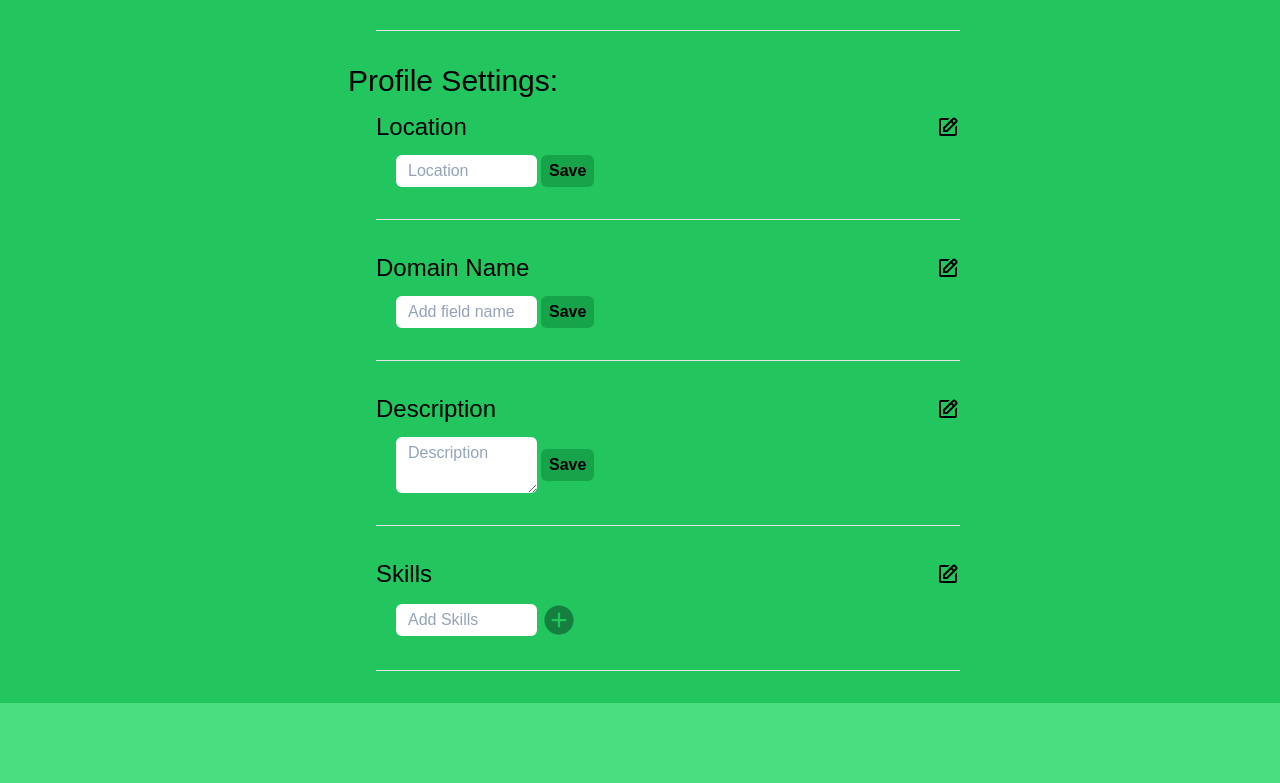
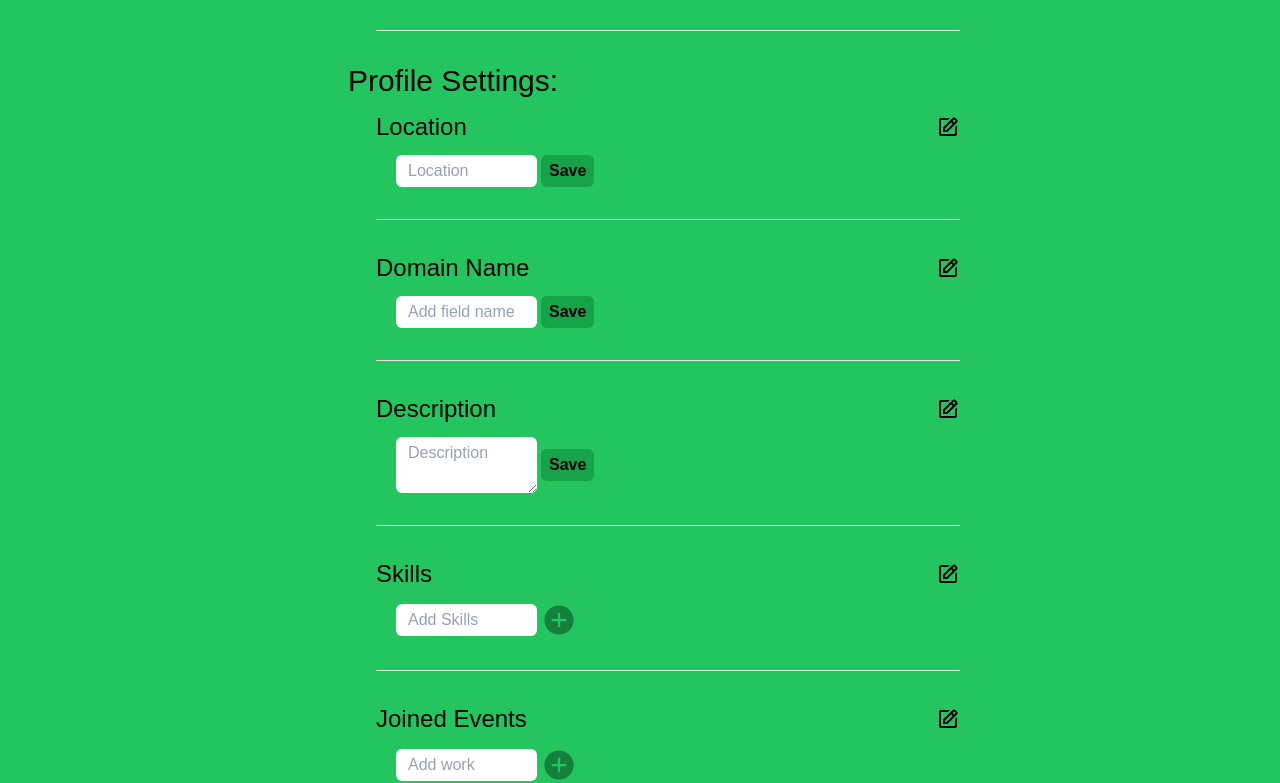
Before and after one commit to Kiritsu0/VolunteerHub, a Next.js app: page /home/volunteer/settings in a window 1280 px wide. Shown: the part 560-1343 px from the top of the page. Before the commit the page ends 1263 px from the top, so only its background shows below. Built offline with nearby package versions, Linux system fonts and the light colour scheme; no server answers.

Commit message:
debug skillDelete bug

```diff
--- a/app/home/volunteer/settings/page.js
+++ b/app/home/volunteer/settings/page.js
@@ -11,6 +11,7 @@ import { IoIosAddCircle } from "react-icons/io";
 import { RxCross2 } from "react-icons/rx";
 
 const Settings = () => {
+// Variables
   const { data: session } = useSession();
   const [location, setLocation] = useState("Location")
   const [domainName, setDomainName] = useState("Add field name")
@@ -18,6 +19,9 @@ const Settings = () => {
   const [skills, setSkills] = useState([])
 
 
+// Functions
+
+  // Location
   const handleLocation = (event) => {
     event.preventDefault(); // Prevents the default form submission(default behavior sends a request to the server that reloads the page)
     const inputValue = event.target.elements["inputName"].value;
@@ -27,6 +31,7 @@ const Settings = () => {
     }
   };
 
+  // Domain Name
   const handleDomain = (event) => {
     event.preventDefault();
     const inputValue = event.target.elements["inputName"].value;
@@ -36,6 +41,7 @@ const Settings = () => {
     }
   };
 
+  // Description
   const handleDescription = (event) => {
     event.preventDefault();
     const inputValue = event.target.elements["inputName"].value;
@@ -45,17 +51,23 @@ const Settings = () => {
     }
   };
 
+  // Delete skills
   const handleSkillsDelete = (index) => {
-    setSkills((prevSkills) => prevSkills.filter((_, i) => i !== index));
+    setSkills((prevSkills) => {
+      const newSkills = [...prevSkills];
+      newSkills[index] = "";
+      return newSkills;
+    });
   }
 
-  const handleSkills = (event) => {
+  // Add skills
+  const handleAddSkills = (event) => {
     event.preventDefault();
     const inputValue = event.target.elements["inputName"].value;
     if (inputValue) {
       setSkills(previous => [...previous,
       (
-        <span key={previous.length} className="bg-white rounded-md inline-flex items-center px-2 py-1 gap-3 mr-4">
+        <span key={previous.length} className="bg-white rounded-md inline-flex items-center px-2 py-1 gap-3 mr-4 mt-5">
           {inputValue}
           <RxCross2
             className="hover:bg-slate-200 cursor-pointer rounded-full"
@@ -145,7 +157,7 @@ const Settings = () => {
               <h2 className="text-2xl font-extralight">Skills</h2>
               <BiEdit className="text-2xl"/>
             </div>
-            <form onSubmit={handleSkills} className="flex items-center gap-1 ml-5">
+            <form onSubmit={handleAddSkills} className="flex items-center gap-1 ml-5">
               <input
                 name="inputName"
                 placeholder="Add Skills"
@@ -157,10 +169,27 @@ const Settings = () => {
                 <IoIosAddCircle className="text-4xl text-green-700 hover:opacity-80"/>
               </button>
             </form>
-            <div className="mt-4 ml-7">
+            <div className="ml-7">
               {skills}
             </div>
             <hr className="my-8"/>
+
+            <div className="flex justify-between mb-3 items-center">
+              <h2 className="text-2xl font-extralight">Joined Events</h2>
+                <BiEdit className="text-2xl"/>
+            </div>
+            <form onSubmit={""} className="flex items-center gap-1 ml-5">
+              <input
+                name="inputName"
+                placeholder="Add work"
+                className="rounded-md px-3 py-1 placeholder-slate-400 outline-none w-1/4 min-w-24"
+              />
+              <button
+                type="submit"
+                className="bg-green-500 rounded-full font-semibold">
+                <IoIosAddCircle className="text-4xl text-green-700 hover:opacity-80"/>
+              </button>
+            </form>
         </div>
       </div>
     </div>
--- a/components/loginform.js
+++ b/components/loginform.js
@@ -9,19 +9,18 @@ import Link from "next/link";
 import { signIn } from "next-auth/react";
 
 const LoginForm = () => {
+// Variables
   const [email, setEmail] = useState("");
   const [password, setPassword] = useState("");
   const [loading, setLoading] = useState(false);
   const [error, setError] = useState("");
   const router = useRouter();
 
+// Functions
+
+  // Handling Login
   const handleSubmit = async (e) => {
     e.preventDefault();
-
-    if (!email || !password) {
-      setError("All Fields Required");
-      return;
-    }
 
     if (!email.endsWith("@gmail.com")) {
       setError("Email must ends with @gmail.com");
--- a/components/signupForm.js
+++ b/components/signupForm.js
@@ -1,19 +1,19 @@
 "use client";
 
-import { FaUser } from "react-icons/fa";
-import { CgSpinner } from "react-icons/cg";
 import { useRouter, useSearchParams } from "next/navigation";
 import Link from "next/link";
 import { useState } from "react";
 import { signIn } from "next-auth/react";
 
+// Icons
+import { FaUser } from "react-icons/fa";
+import { CgSpinner } from "react-icons/cg";
+
 const SignUpForm = () => {
-  // for type value
+  // Variables for type value
   const searchParams = useSearchParams();
   const router = useRouter();
-
   const hasSearchParams = Object.keys(searchParams).length > 0;
-
   const type = searchParams.get("type");
   const isValidType = type === "individual" || type === "organization";
 
@@ -21,7 +21,7 @@ const SignUpForm = () => {
     router.push("/");
   }
 
-  // for auth
+  // Variables for authentication
   const isOrganization = type === "organization" ? true : false;
   const [name, setName] = useState("");
   const [email, setEmail] = useState("");
@@ -30,15 +30,11 @@ const SignUpForm = () => {
   const [success, setSuccess] = useState("");
   const [error, setError] = useState("");
 
+  // Handling Signin
   const handleSubmit = async (e) => {
     e.preventDefault();
 
     setError("");
-
-    if (!name || !email || !password) {
-      setError("All Fields Required");
-      return;
-    }
 
     if (!email.endsWith("@gmail.com")) {
       setError("Email must ends with @gmail.com");
--- a/components/vol_org_header.js
+++ b/components/vol_org_header.js
@@ -11,18 +11,24 @@ import Link from "next/link";
 import { usePathname } from "next/navigation";
 
 const Header = () => {
+// Variables
     const [showDropdown, setDropdown] = useState(false);
     const [showEvent, setEvent] = useState(false)
     const pathname = usePathname();
 
+// Functions
+
+    // Dropdow
     const dropdown = () => {
       setDropdown(!showDropdown);
     };
 
+    // Event Dropdown
     const eventDropdown = () => {
       setEvent(!showEvent);
     };
 
+    // Signout
     const signout = () => {
       console.log("signout function called");
       signOut();
```
